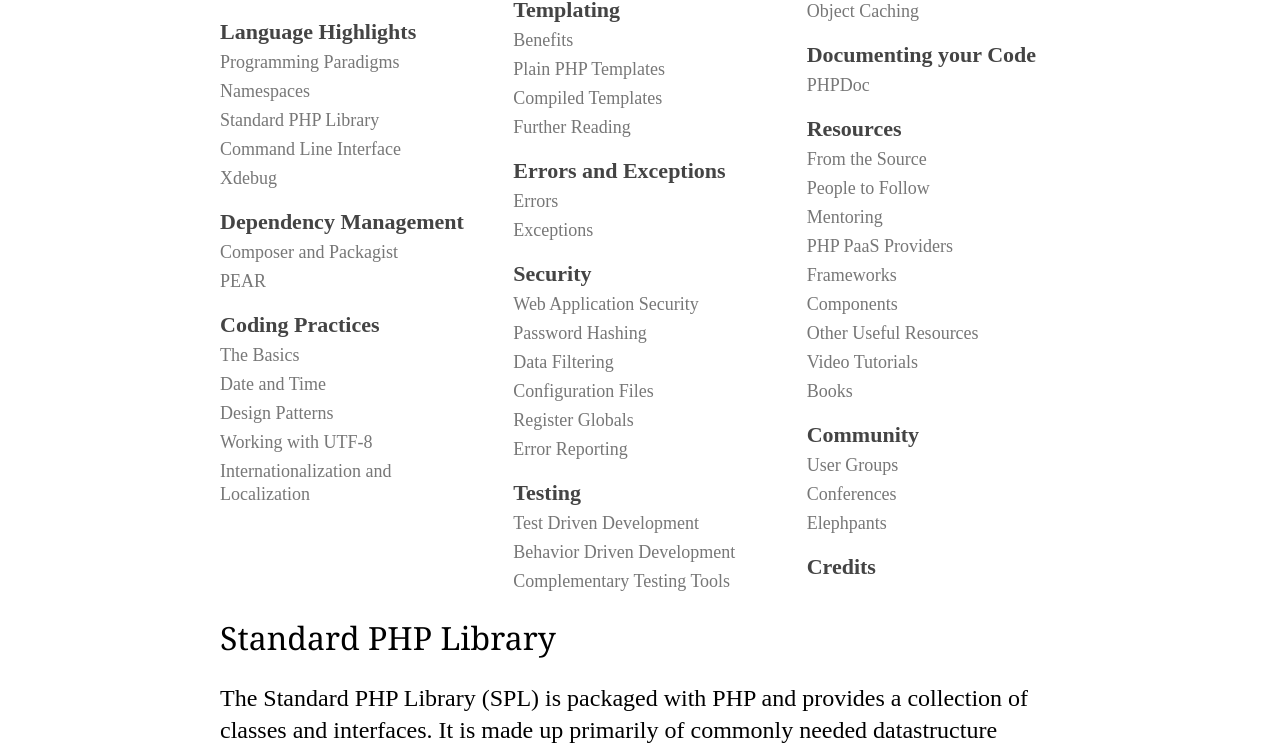
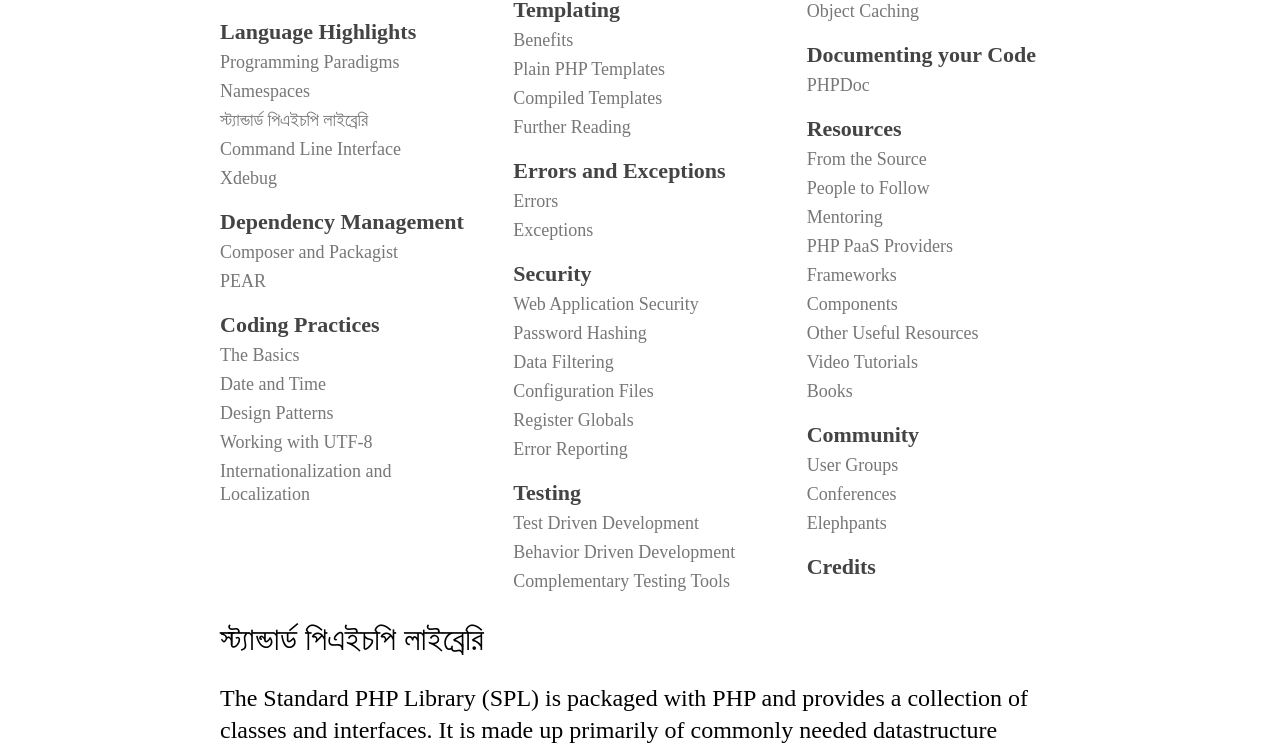
Before and after one commit to codeguy/php-the-right-way, a Jekyll site: the page built from _posts/03-04-01-Standard-PHP-Library.md, in a window 1280 px wide. Shown: the part 609-1356 px from the top of the page. Built offline with Jekyll 4.4.1, drawn with Linux system fonts in a browser that asks for light colours; our own code applies the rules of GitHub Pages for plain Markdown files.

Commit message:
Update 03-04-01-Standard-PHP-Library.md

```diff
--- a/_posts/03-04-01-Standard-PHP-Library.md
+++ b/_posts/03-04-01-Standard-PHP-Library.md
@@ -1,10 +1,10 @@
 ---
-title:   Standard PHP Library
+title:   স্ট্যান্ডার্ড পিএইচপি লাইব্রেরি
 isChild: true
 anchor:  standard_php_library
 ---
 
-## Standard PHP Library {#standard_php_library_title}
+## স্ট্যান্ডার্ড পিএইচপি লাইব্রেরি {#standard_php_library_title}
 
 The Standard PHP Library (SPL) is packaged with PHP and provides a collection of classes and interfaces. It is made up
 primarily of commonly needed datastructure classes (stack, queue, heap, and so on), and iterators which can traverse
```
